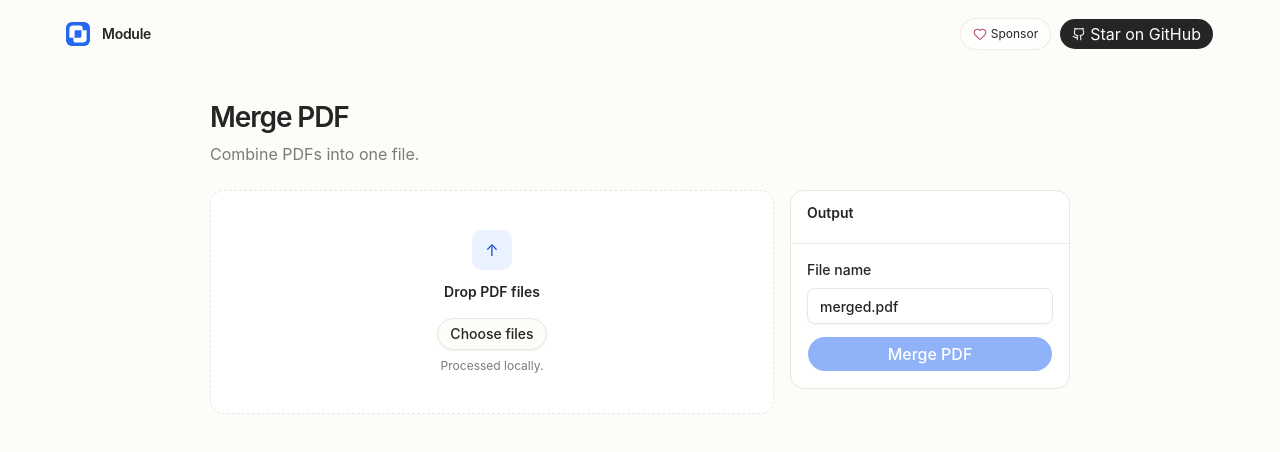
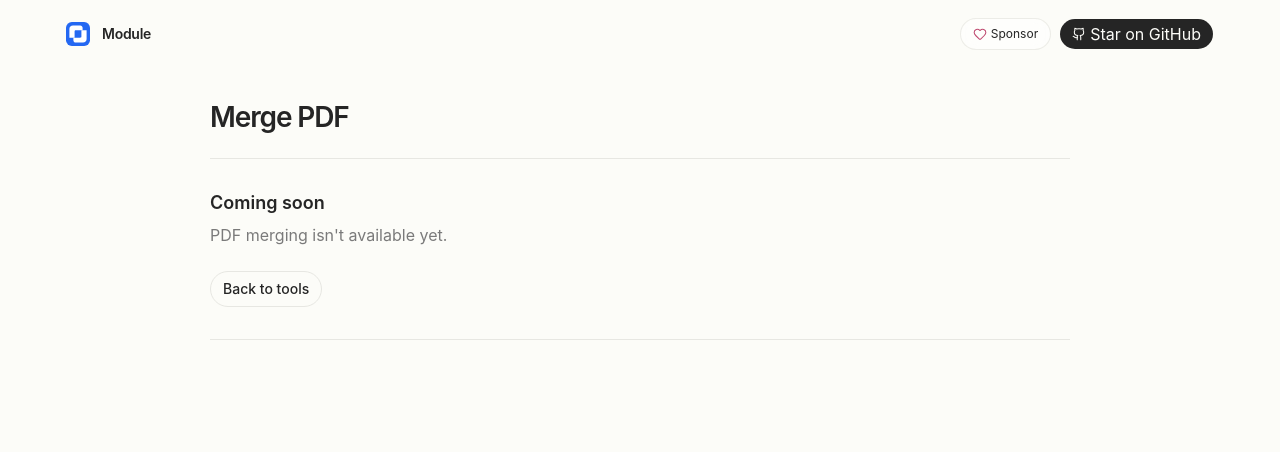
Before and after one commit to howlil/modu-app, a SvelteKit app: page /pdf/merge in a window 1280 px wide. Shown: the top 452 px of the page. Built offline with nearby package versions, Linux system fonts and the light colour scheme.

Commit message:
Replace unfinished PDF merge controls with an honest availability state

```diff
--- a/src/routes/pdf/merge/+page.svelte
+++ b/src/routes/pdf/merge/+page.svelte
@@ -1,7 +1,5 @@
 <script lang="ts">
-  import { Button } from "$lib/components/ui/button/index.js";
-  import * as Card from "$lib/components/ui/card/index.js";
-  import { Input } from "$lib/components/ui/input/index.js";
+  import { Button } from '$lib/components/ui/button/index.js';
   import ToolHeader from '#lib/components/ToolHeader.svelte';
 </script>
 
@@ -9,37 +7,15 @@
 
 <section class="mx-auto w-full max-w-[1180px] px-4 py-8 max-[760px]:px-2.5 max-[760px]:py-6">
   <div class="mx-auto w-full max-w-[860px] min-w-0">
-    <ToolHeader
-      title="Merge PDF"
-      description="Combine PDFs into one file."
-    />
-
-    <div class="grid grid-cols-[minmax(0,1fr)_280px] items-start gap-4 max-[760px]:grid-cols-1">
-    <Card.Root class="min-h-56 justify-center gap-0 border-dashed py-0 shadow-none">
-      <Card.Content class="grid place-items-center p-6 text-center">
-        <div>
-          <div class="mx-auto mb-3 grid size-10 place-items-center rounded-lg bg-secondary text-body text-secondary-foreground">↑</div>
-          <Card.Title class="text-ui">Drop PDF files</Card.Title>
-          <Button variant="outline" size="sm" class="mt-4">Choose files</Button>
-          <p class="mt-2 text-meta text-muted-foreground">Processed locally.</p>
-        </div>
-      </Card.Content>
-    </Card.Root>
-
-    <Card.Root class="gap-0 py-0 shadow-none">
-      <Card.Header class="border-b px-4 py-3">
-        <Card.Title class="text-ui">Output</Card.Title>
-      </Card.Header>
-
-      <Card.Content class="grid gap-3 p-4">
-        <label class="grid gap-2 text-ui font-medium" for="output-name">
-          File name
-          <Input id="output-name" value="merged.pdf" />
-        </label>
-
-        <Button class="w-full" disabled>Merge PDF</Button>
-      </Card.Content>
-    </Card.Root>
+    <ToolHeader title="Merge PDF" />
+    <div class="border-y border-border py-8">
+      <h2 class="text-title font-semibold">Coming soon</h2>
+      <p class="mt-2 text-body text-muted-foreground">
+        PDF merging isn't available yet.
+      </p>
+      <Button href="/#tools" variant="outline" class="mt-6 rounded-full shadow-none">
+        Back to tools
+      </Button>
     </div>
   </div>
 </section>
```
